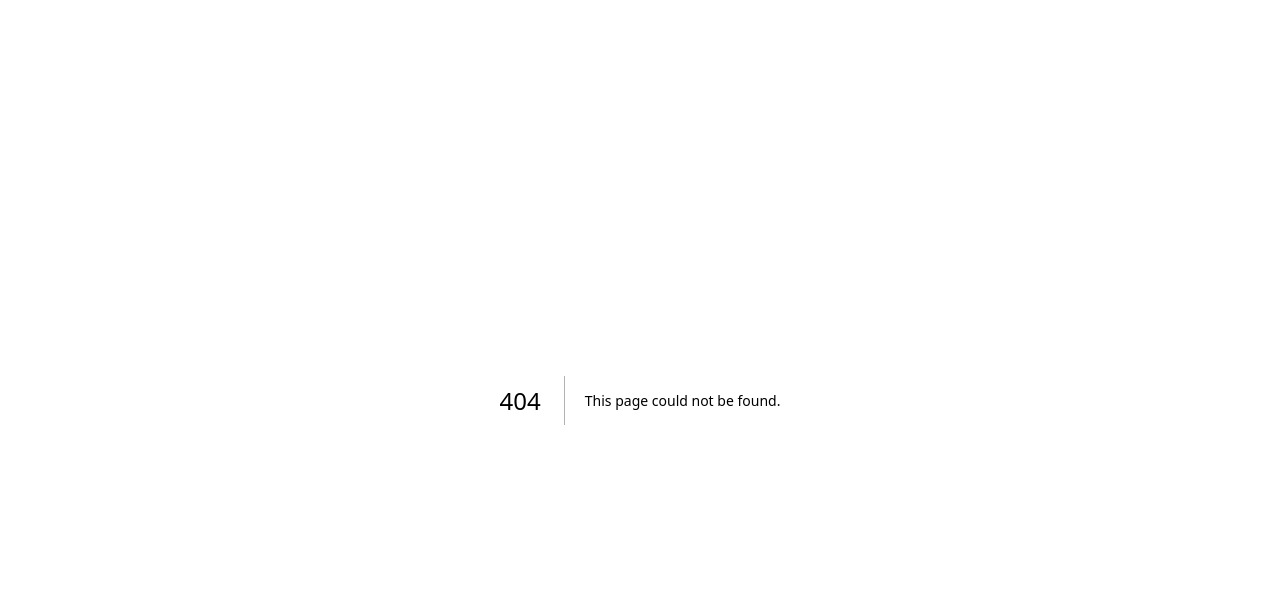
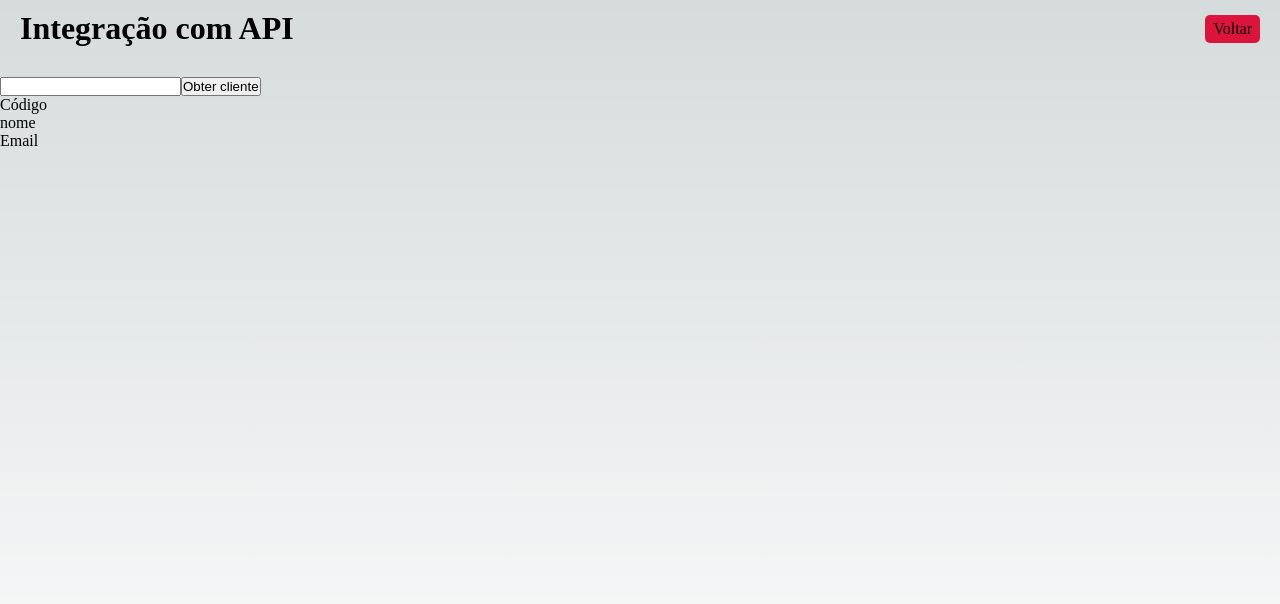
Before and after one commit to nicolas-magalhaes-clear/next-fundamentals, a Next.js app: page /Integracao in a window 1280 px wide. Before the commit this address had no page. Shown: the top 604 px of the page. Built offline with nearby package versions, Linux system fonts and the light colour scheme.

Commit message:
added: Integracao.jsx

```diff
--- /dev/null
+++ b/src/pages/Integracao.jsx
@@ -0,0 +1,35 @@
+
+import { useState } from 'react'
+import Layout from '../components/Layout'
+
+export default function Integracao() {
+
+    const [codigo, setCodigo] = useState();
+    const [cliente, setCliente] = useState({});
+
+    function obterCliente(codigoBusca) {
+        console.log('Chamado')
+        fetch(`http://127.0.0.1:3000/api/clientes/${codigoBusca}`, {
+            method: 'GET'
+        })
+            .then(data => data.json())
+            .then(dados => {
+                console.log('Dados:', dados);
+                setCliente(dados)
+            })
+    }
+    return (
+
+        <Layout titulo="Integração com API">
+            <div>
+                <input type="number" onChange={(e) => setCodigo(e.target.value)}/>
+                <button onClick={() => obterCliente(codigo)}>Obter cliente</button>
+            </div>
+            <ul>
+                <li>Código {cliente.id}</li>
+                <li>nome {cliente.nome}</li>
+                <li>Email {cliente.email}</li>
+            </ul>
+        </Layout>
+    )
+}
```
